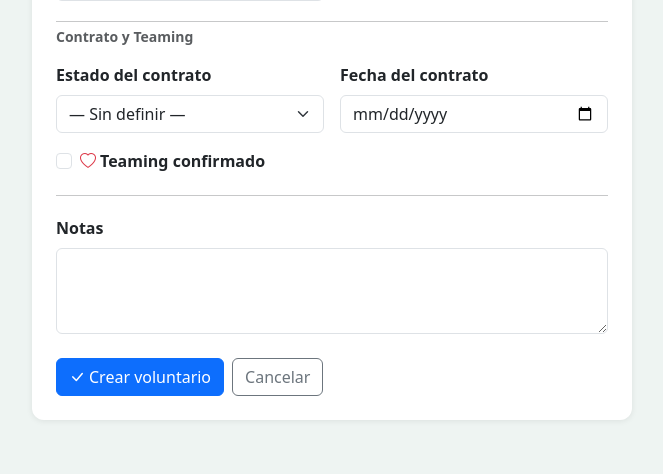
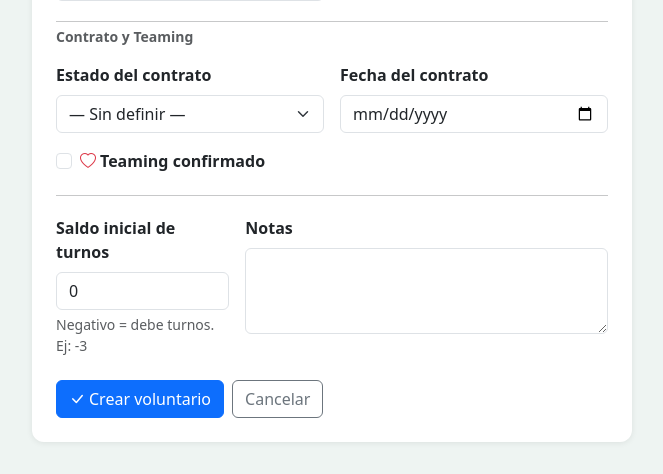
Before and after one commit to Rodry03/siempreFiel, a FastAPI app: template app/templates/voluntarios/form.html in a window 1280 px wide. Shown: the part 833-1307 px from the top of the page, without its empty margins (220-883 px from the left). Before the commit the page ends 1253 px from the top, so only its background shows below. Run offline with FastAPI, Linux system fonts and the light colour scheme; the template is opened without the code that fills it, so the values that code supplies are empty; parts of the project's set-up code (start-up, migrations or seed data) failed here and were passed over.

Commit message:
gestion de turnos: ahora se hace mensual, se añade saldo inicial

```diff
--- a/app/models.py
+++ b/app/models.py
@@ -154,6 +154,8 @@ class Voluntario(Base):
     teaming = Column(Boolean, default=False, nullable=False)
     notas = Column(Text, nullable=True)
 
+    deuda_inicial = Column(Float, default=0.0, nullable=False)
+
     turnos = relationship("TurnoVoluntario", back_populates="voluntario", cascade="all, delete-orphan", order_by="TurnoVoluntario.fecha.desc()")
     turnos_mensuales = relationship("TurnoMensual", back_populates="voluntario", cascade="all, delete-orphan", order_by="TurnoMensual.mes.desc()")
 
--- a/app/routers/turnos.py
+++ b/app/routers/turnos.py
@@ -42,7 +42,7 @@ MESES_ES = {
     9: "Septiembre", 10: "Octubre", 11: "Noviembre", 12: "Diciembre",
 }
 
-FECHA_INICIO_TURNOS = date(2026, 4, 1)
+FECHA_INICIO_TURNOS = date(2026, 5, 1)
 
 
 def calcular_tiempo_voluntario(fecha_alta) -> str:
@@ -60,7 +60,7 @@ def calcular_saldo(voluntario: Voluntario) -> float:
     fecha_inicio = max(FECHA_INICIO_TURNOS, voluntario.fecha_alta)
     semanas_activo = (date.today() - fecha_inicio).days // 7
     turnos_acumulados = sum(t.turnos for t in voluntario.turnos_mensuales)
-    return turnos_acumulados - semanas_activo
+    return voluntario.deuda_inicial + turnos_acumulados - semanas_activo
 
 
 @router.get("/{voluntario_id}")
--- a/app/routers/voluntarios.py
+++ b/app/routers/voluntarios.py
@@ -202,6 +202,7 @@ def crear_voluntario(
     contrato_estado: Optional[str] = Form(None),
     teaming: Optional[str] = Form(None),
     notas: Optional[str] = Form(None),
+    deuda_inicial: Optional[float] = Form(None),
     db: Session = Depends(get_db),
 ):
     voluntario = Voluntario(
@@ -222,6 +223,7 @@ def crear_voluntario(
         contrato_estado=EstadoContrato(contrato_estado) if contrato_estado else None,
         teaming=teaming == "on",
         notas=notas or None,
+        deuda_inicial=deuda_inicial or 0.0,
     )
     db.add(voluntario)
     try:
@@ -264,6 +266,7 @@ def editar_voluntario(
     contrato_estado: Optional[str] = Form(None),
     teaming: Optional[str] = Form(None),
     notas: Optional[str] = Form(None),
+    deuda_inicial: Optional[float] = Form(None),
     db: Session = Depends(get_db),
 ):
     voluntario = db.query(Voluntario).filter(Voluntario.id == voluntario_id).first()
@@ -286,6 +289,7 @@ def editar_voluntario(
     voluntario.contrato_estado = EstadoContrato(contrato_estado) if contrato_estado else None
     voluntario.teaming = teaming == "on"
     voluntario.notas = notas or None
+    voluntario.deuda_inicial = deuda_inicial or 0.0
     try:
         db.commit()
     except IntegrityError:
--- a/app/templates/voluntarios/form.html
+++ b/app/templates/voluntarios/form.html
@@ -122,7 +122,14 @@
         </div>
 
         <div class="col-12"><hr class="my-1"></div>
-        <div class="col-12">
+        <div class="col-md-4">
+          <label class="form-label fw-semibold">Saldo inicial de turnos</label>
+          <input type="number" name="deuda_inicial" class="form-control" step="0.5"
+            value="{{ voluntario.deuda_inicial if voluntario else 0 }}"
+            placeholder="0">
+          <div class="form-text">Negativo = debe turnos. Ej: -3</div>
+        </div>
+        <div class="col-md-8">
           <label class="form-label fw-semibold">Notas</label>
           <textarea name="notas" class="form-control" rows="3">{{ voluntario.notas if voluntario and voluntario.notas else '' }}</textarea>
         </div>
```
